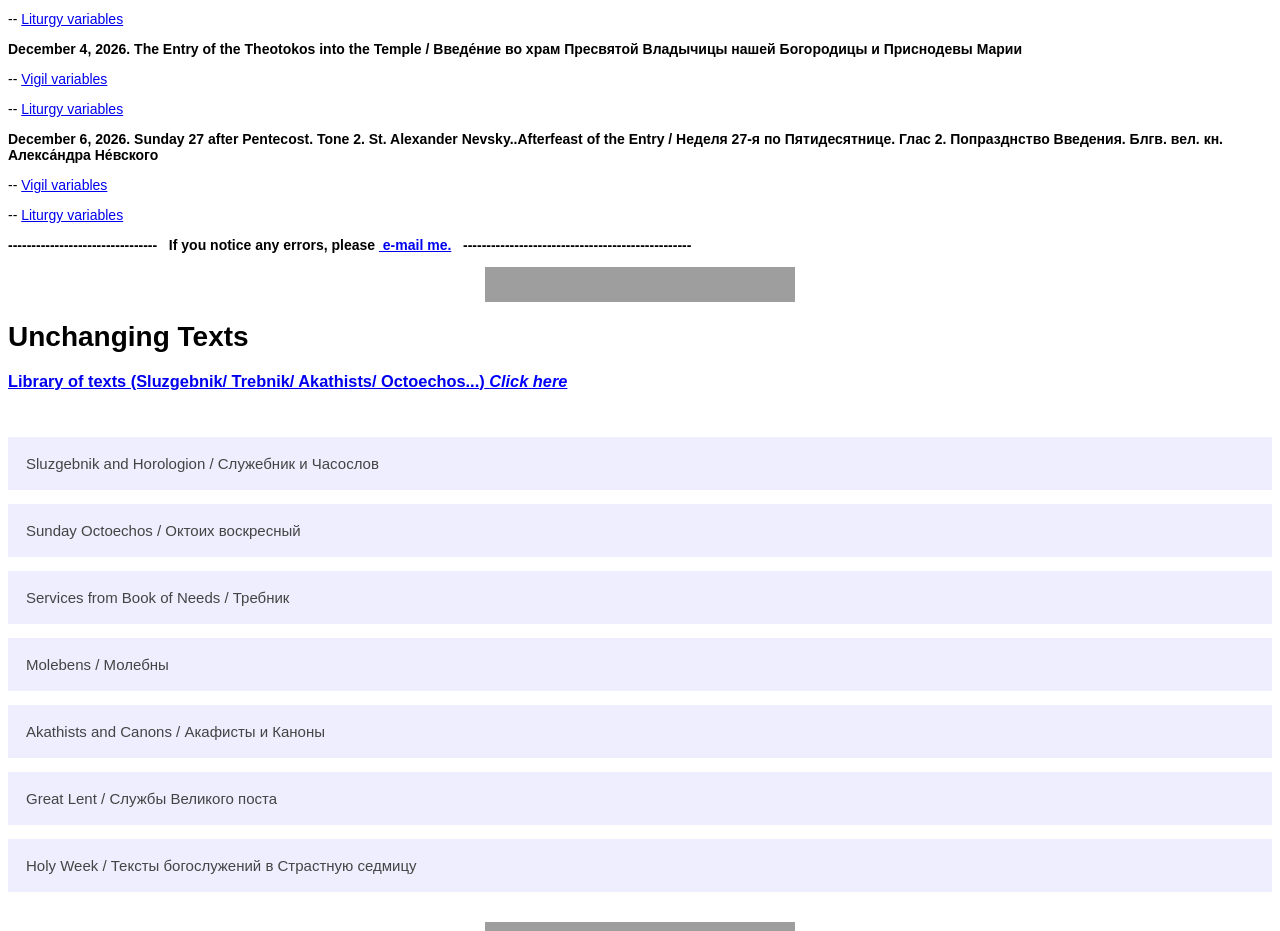
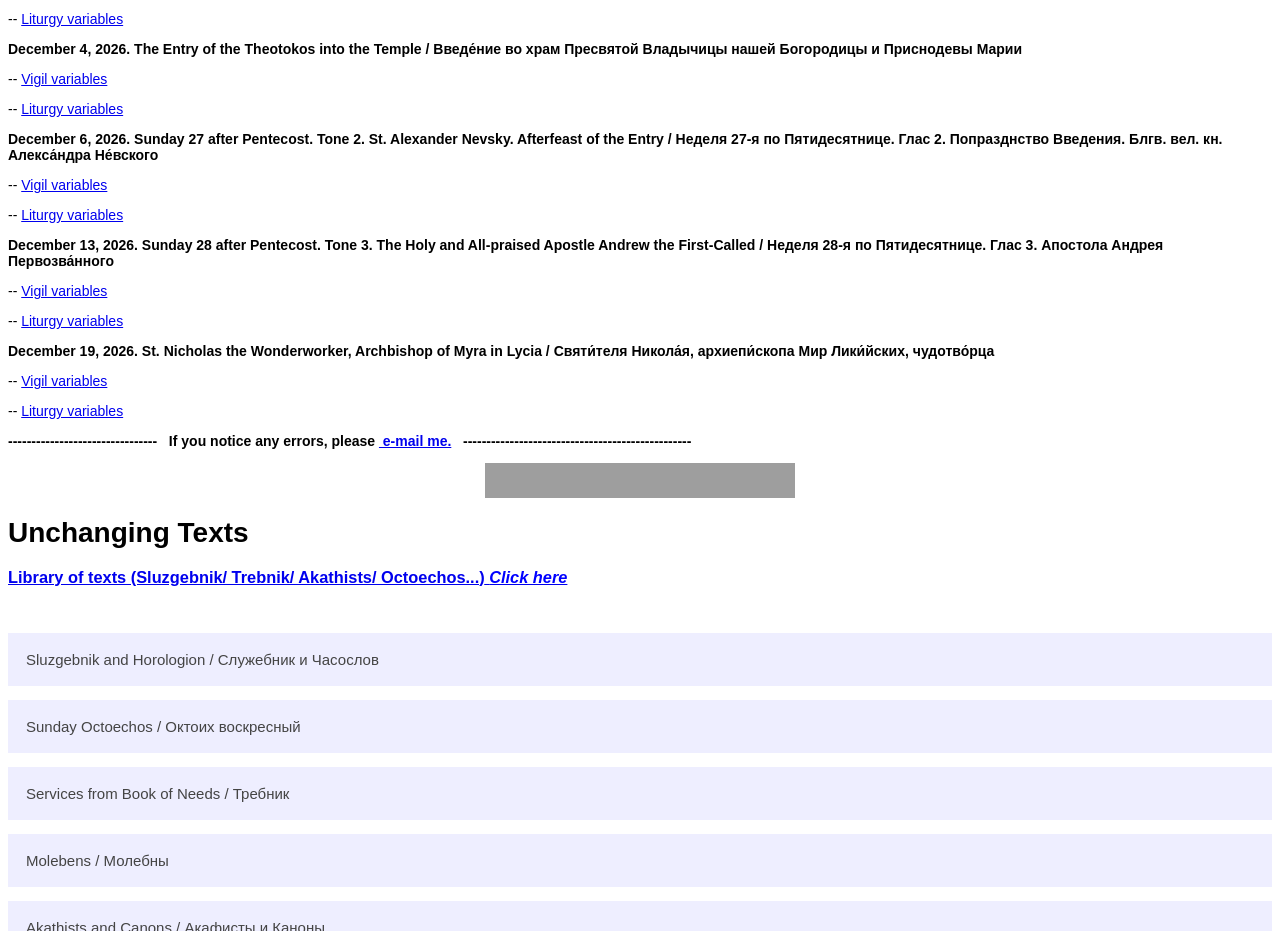
Before and after one commit to textsorthodoxaustin/textsorthodoxaustin.github.io, a plain HTML site: page index.html in a window 1280 px wide. Shown: the part 1000-1931 px from the top of the page. Drawn offline with Linux system fonts and the light colour scheme; grey boxes are pictures that could not be loaded.

Commit message:
Update index.html

```diff
--- a/index.html
+++ b/index.html
@@ -137,7 +137,7 @@ Vigil variables </a></p>
 <p>-- <a href="https://drive.google.com/file/d/1zUTUMTExbGZkQoNagIbV8F0hivoc8rzv/view?usp=drive_link">
 Liturgy variables </a>
 </p>
-<p><strong> December 6, 2026. Sunday 27 after Pentecost. Tone 2. St. Alexander Nevsky..Afterfeast of the Entry
+<p><strong> December 6, 2026. Sunday 27 after Pentecost. Tone 2. St. Alexander Nevsky. Afterfeast of the Entry
 
  / Неделя 27-я по Пятидесятнице. Глас 2. Попразднство Введения. Блгв. вел. кн. Алекса́ндра Не́вского
 </strong>
@@ -149,7 +149,28 @@ Vigil variables </a></p>
 Liturgy variables </a>
 </p>
 
+<p><strong> December 13, 2026. Sunday 28 after Pentecost. Tone 3. The Holy and All-praised Apostle Andrew the First-Called
 
+ / Неделя 28-я по Пятидесятнице. Глас 3. Апостола Андрея Первозва́нного
+</strong>
+</p>
+<p>-- <a href="https://drive.google.com/file/d/1tLd-RsCI48XNirX0XK4TKY-NXSMibbxy/view?usp=drive_link">
+Vigil variables </a></p>
+
+<p>-- <a href="https://drive.google.com/file/d/1d1dUDt2UKkFFS4WrXv5XcXoHLAdrvxAe/view?usp=drive_link">
+Liturgy variables </a>
+</p>
+<p><strong> December 19, 2026. St. Nicholas the Wonderworker, Archbishop of Myra in Lycia
+
+ / Святи́теля Никола́я, архиепи́скопа Мир Лики́йских, чудотво́рца
+</strong>
+</p>
+<p>-- <a href="https://drive.google.com/file/d/1SWxth_SsL7EU8dtQRMSMx4VG5jSFxZu-/view?usp=drive_link">
+Vigil variables </a></p>
+
+<p>-- <a href="https://drive.google.com/file/d/1w1J02K0bgsgXq5Ou5F3YET5WZZLaWKkl/view?usp=drive_link">
+Liturgy variables </a>
+</p>
 <strong style="font-size: inherit;">
 --------------------------------  </strong>
 <b>
```
